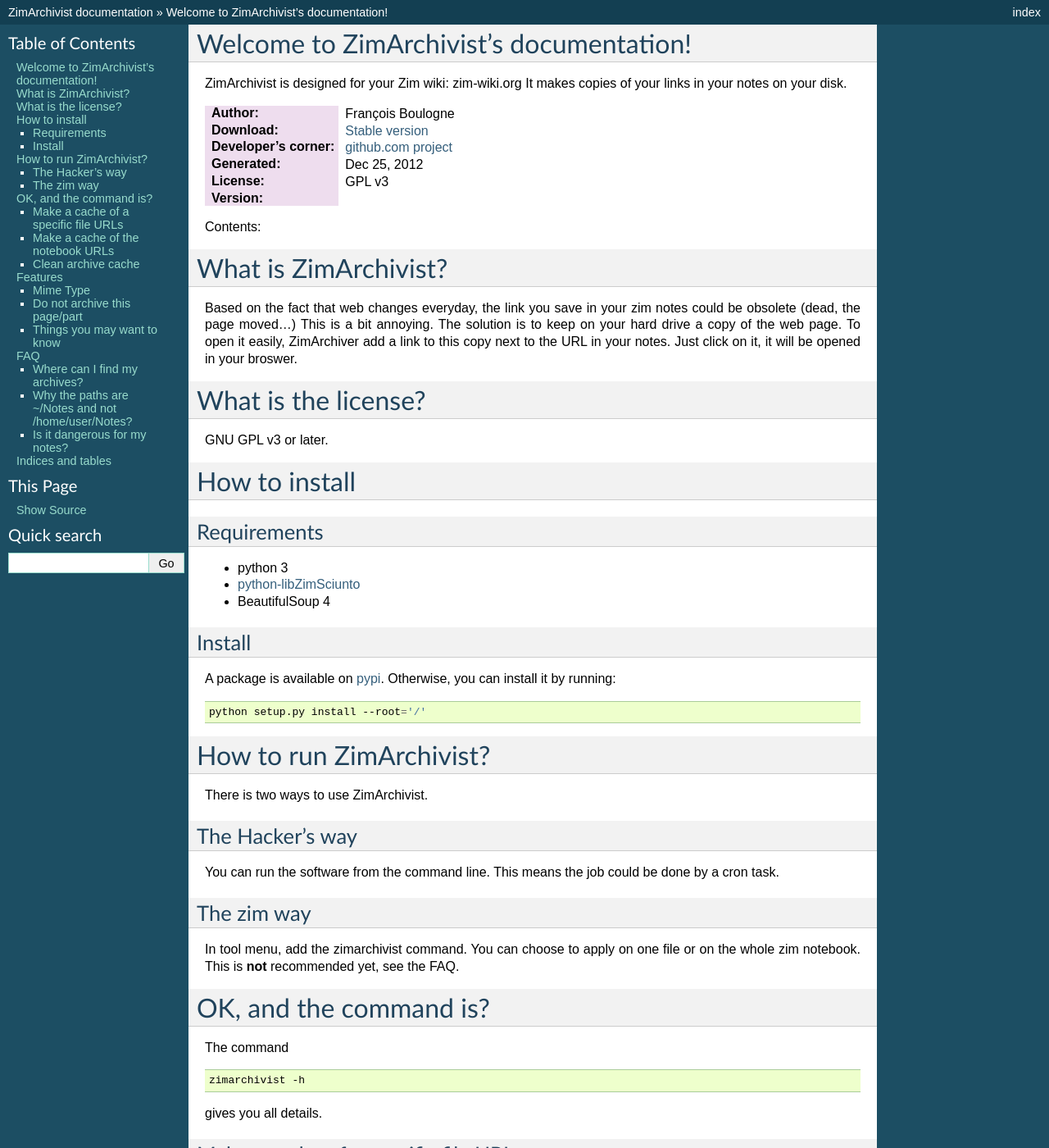
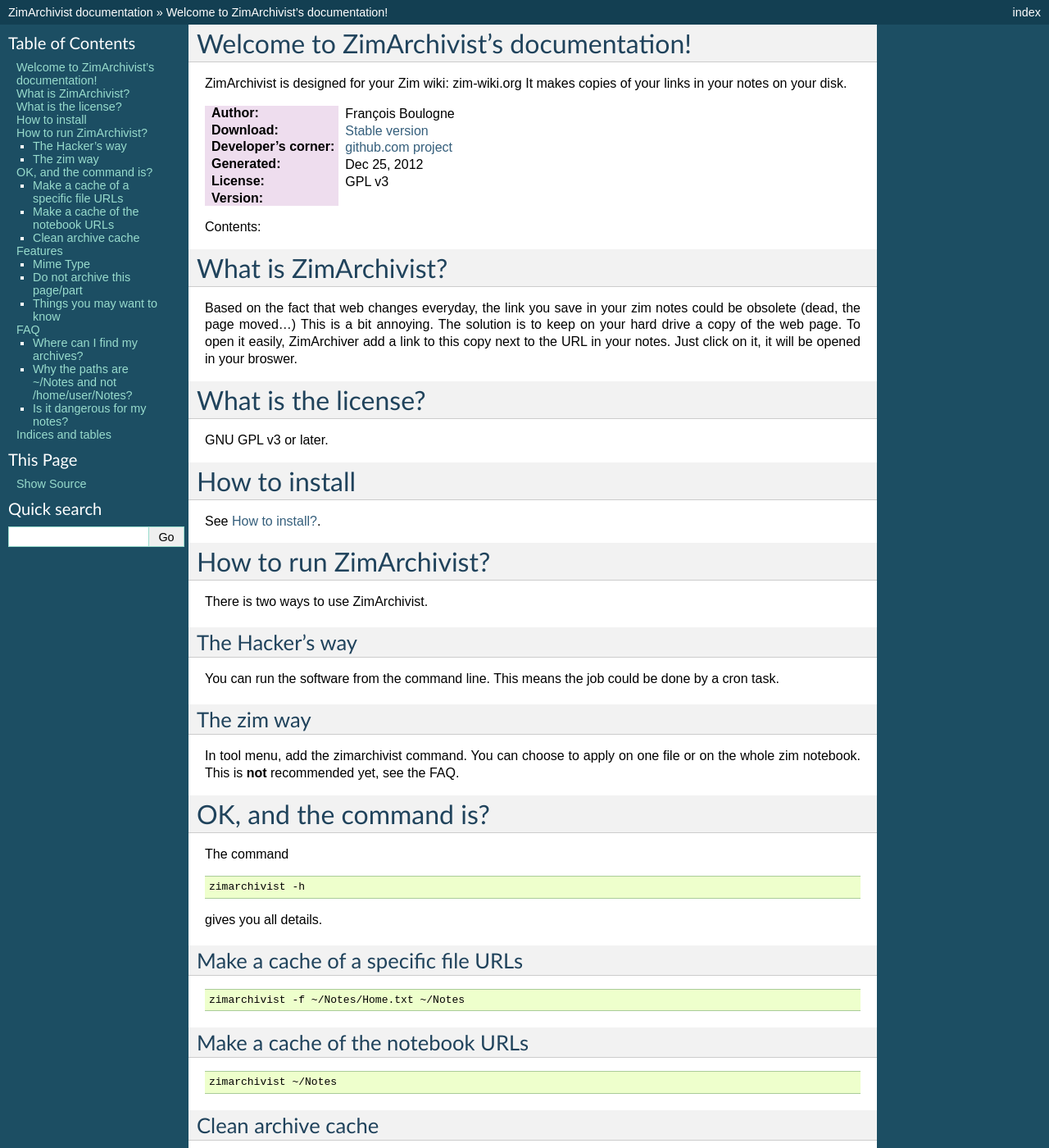
Before and after one commit to DarioGT/ZimArchivist, a Sphinx documentation site: the page built from doc/index.rst, in a window 1280 px wide and 1400 px high. Shown: the whole window at 82% size. Built offline with Sphinx 7.4.7, drawn with Linux system fonts in a browser that asks for light colours; formulas are drawn with MathJax 3.

Commit message:
add install procedure

```diff
--- a/doc/index.rst
+++ b/doc/index.rst
@@ -42,23 +42,7 @@
 How to install
 ==============
 
-Requirements
-------------
-
-* python 3
-* `python-libZimSciunto <http://pypi.python.org/pypi/libZimSciunto/>`_
-* BeautifulSoup 4
-
-Install
--------
-
-A package is available on `pypi <http://pypi.python.org/pypi/ZimArchivist/>`_.
-Otherwise, you can install it by running:
-
-.. code-block:: sh
-
-    python setup.py install --root='/'
-
+See :doc:`install`.
 
 How to run ZimArchivist?
 ========================
```
Also changed, not shown: doc/install.rst (added, +33 -0 lines).
